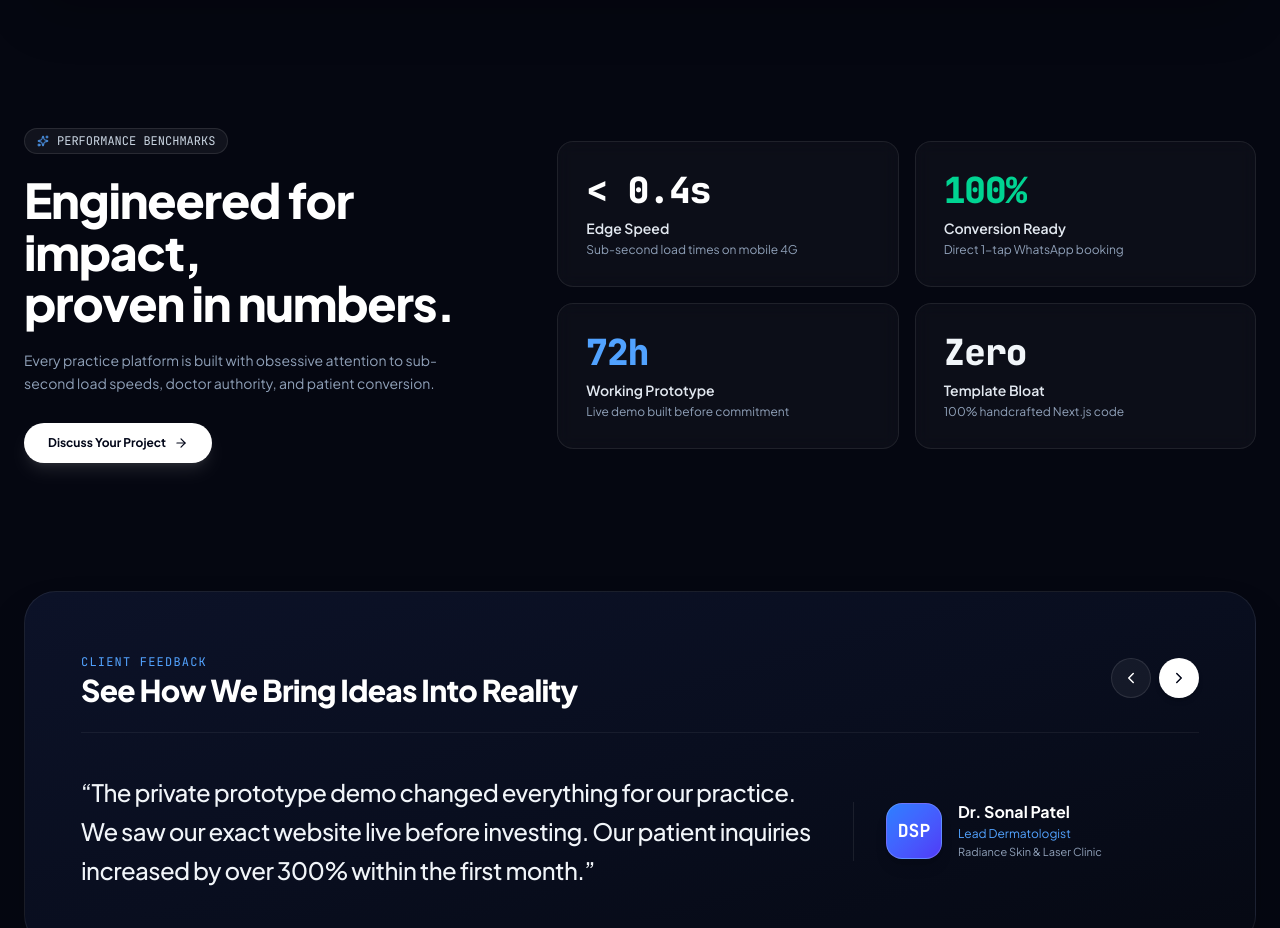
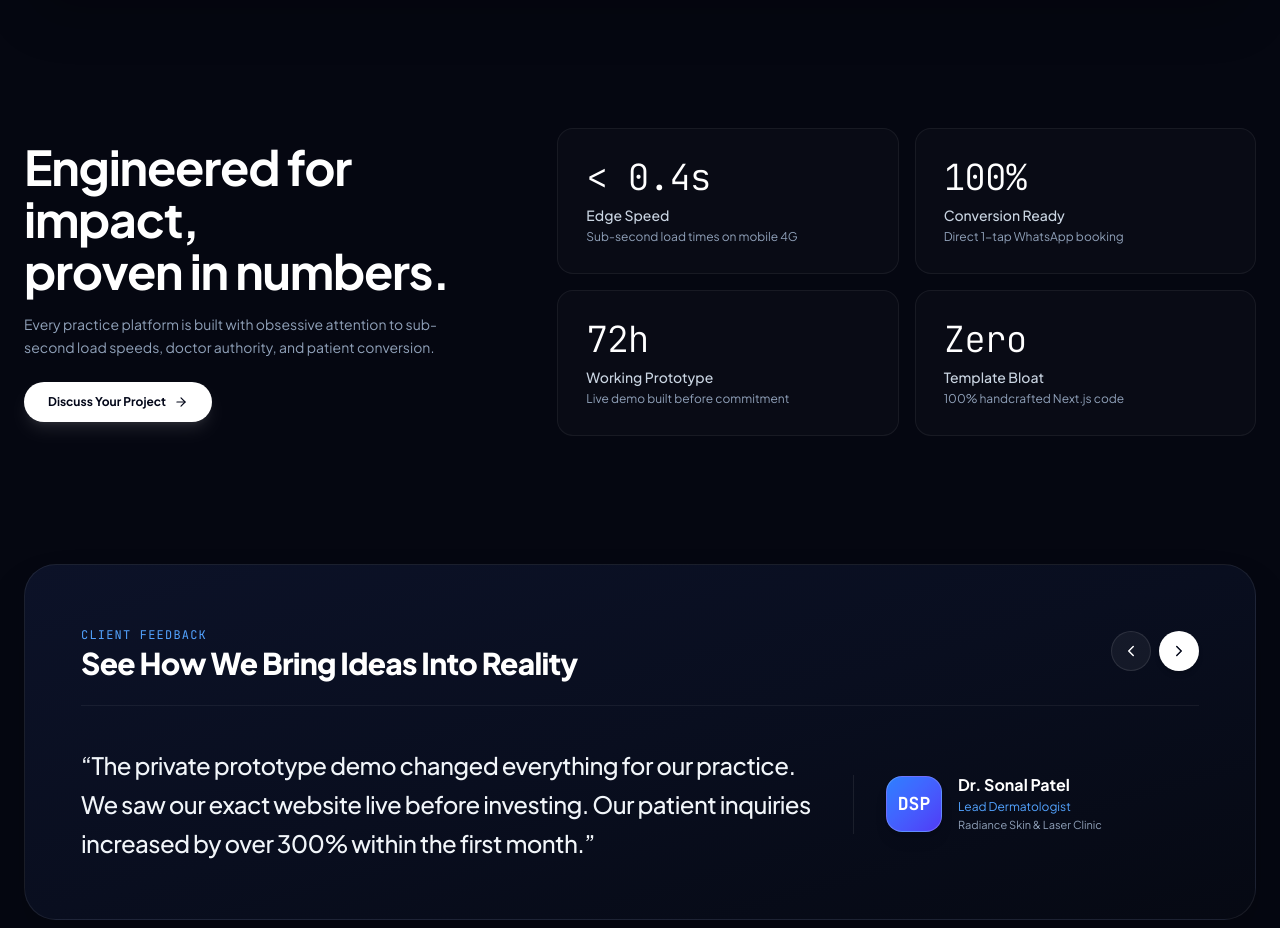
Before and after one commit to vinitD124/outreach, a Next.js app: page / in a window 1280 px wide. Shown: the part 2108-3036 px from the top of the page. Built offline with nearby package versions, Linux system fonts and the light colour scheme.

Commit message:
Refine impact numbers to light pure white and remove tag

```diff
--- a/app/page.js
+++ b/app/page.js
@@ -324,13 +324,8 @@ export default function Home() {
       <section id="numbers" className="max-w-7xl mx-auto px-4 sm:px-6 py-20 text-left">
         <div className="grid grid-cols-1 lg:grid-cols-12 gap-12 items-center">
 
-          <div className="lg:col-span-5 space-y-5">
-            <div className="inline-flex items-center gap-2 px-3 py-1 rounded-full bg-white/5 border border-white/10 text-slate-300 text-xs font-mono">
-              <Sparkles size={12} className="text-blue-400" />
-              <span>PERFORMANCE BENCHMARKS</span>
-            </div>
-
-            <h2 className="text-3xl sm:text-5xl font-extrabold text-white tracking-tight leading-[1.08]">
+          <div className="lg:col-span-5 space-y-4">
+            <h2 className="text-3xl sm:text-5xl font-bold text-white tracking-tight leading-[1.08]">
               Engineered for impact,<br />
               proven in numbers.
             </h2>
@@ -351,27 +346,27 @@ export default function Home() {
           </div>
 
           <div className="lg:col-span-7 grid grid-cols-2 gap-4">
-            <div className="p-7 rounded-2xl bg-white/[0.03] border border-white/[0.08] hover:border-white/20 transition-all backdrop-blur-sm">
-              <p className="text-3xl sm:text-4xl font-extrabold text-white font-mono tracking-tight">&lt; 0.4s</p>
-              <p className="text-sm font-semibold text-slate-200 mt-2">Edge Speed</p>
+            <div className="p-7 rounded-2xl bg-white/[0.02] border border-white/[0.06] hover:border-white/15 transition-all">
+              <p className="text-3xl sm:text-4xl font-light text-white font-mono tracking-tight">&lt; 0.4s</p>
+              <p className="text-sm font-medium text-slate-300 mt-2">Edge Speed</p>
               <p className="text-xs text-slate-400 mt-1">Sub-second load times on mobile 4G</p>
             </div>
 
-            <div className="p-7 rounded-2xl bg-white/[0.03] border border-white/[0.08] hover:border-white/20 transition-all backdrop-blur-sm">
-              <p className="text-3xl sm:text-4xl font-extrabold text-emerald-400 font-mono tracking-tight">100%</p>
-              <p className="text-sm font-semibold text-slate-200 mt-2">Conversion Ready</p>
+            <div className="p-7 rounded-2xl bg-white/[0.02] border border-white/[0.06] hover:border-white/15 transition-all">
+              <p className="text-3xl sm:text-4xl font-light text-white font-mono tracking-tight">100%</p>
+              <p className="text-sm font-medium text-slate-300 mt-2">Conversion Ready</p>
               <p className="text-xs text-slate-400 mt-1">Direct 1-tap WhatsApp booking</p>
             </div>
 
-            <div className="p-7 rounded-2xl bg-white/[0.03] border border-white/[0.08] hover:border-white/20 transition-all backdrop-blur-sm">
-              <p className="text-3xl sm:text-4xl font-extrabold text-blue-400 font-mono tracking-tight">72h</p>
-              <p className="text-sm font-semibold text-slate-200 mt-2">Working Prototype</p>
+            <div className="p-7 rounded-2xl bg-white/[0.02] border border-white/[0.06] hover:border-white/15 transition-all">
+              <p className="text-3xl sm:text-4xl font-light text-white font-mono tracking-tight">72h</p>
+              <p className="text-sm font-medium text-slate-300 mt-2">Working Prototype</p>
               <p className="text-xs text-slate-400 mt-1">Live demo built before commitment</p>
             </div>
 
-            <div className="p-7 rounded-2xl bg-white/[0.03] border border-white/[0.08] hover:border-white/20 transition-all backdrop-blur-sm">
-              <p className="text-3xl sm:text-4xl font-extrabold text-slate-100 font-mono tracking-tight">Zero</p>
-              <p className="text-sm font-semibold text-slate-200 mt-2">Template Bloat</p>
+            <div className="p-7 rounded-2xl bg-white/[0.02] border border-white/[0.06] hover:border-white/15 transition-all">
+              <p className="text-3xl sm:text-4xl font-light text-white font-mono tracking-tight">Zero</p>
+              <p className="text-sm font-medium text-slate-300 mt-2">Template Bloat</p>
               <p className="text-xs text-slate-400 mt-1">100% handcrafted Next.js code</p>
             </div>
           </div>
```
